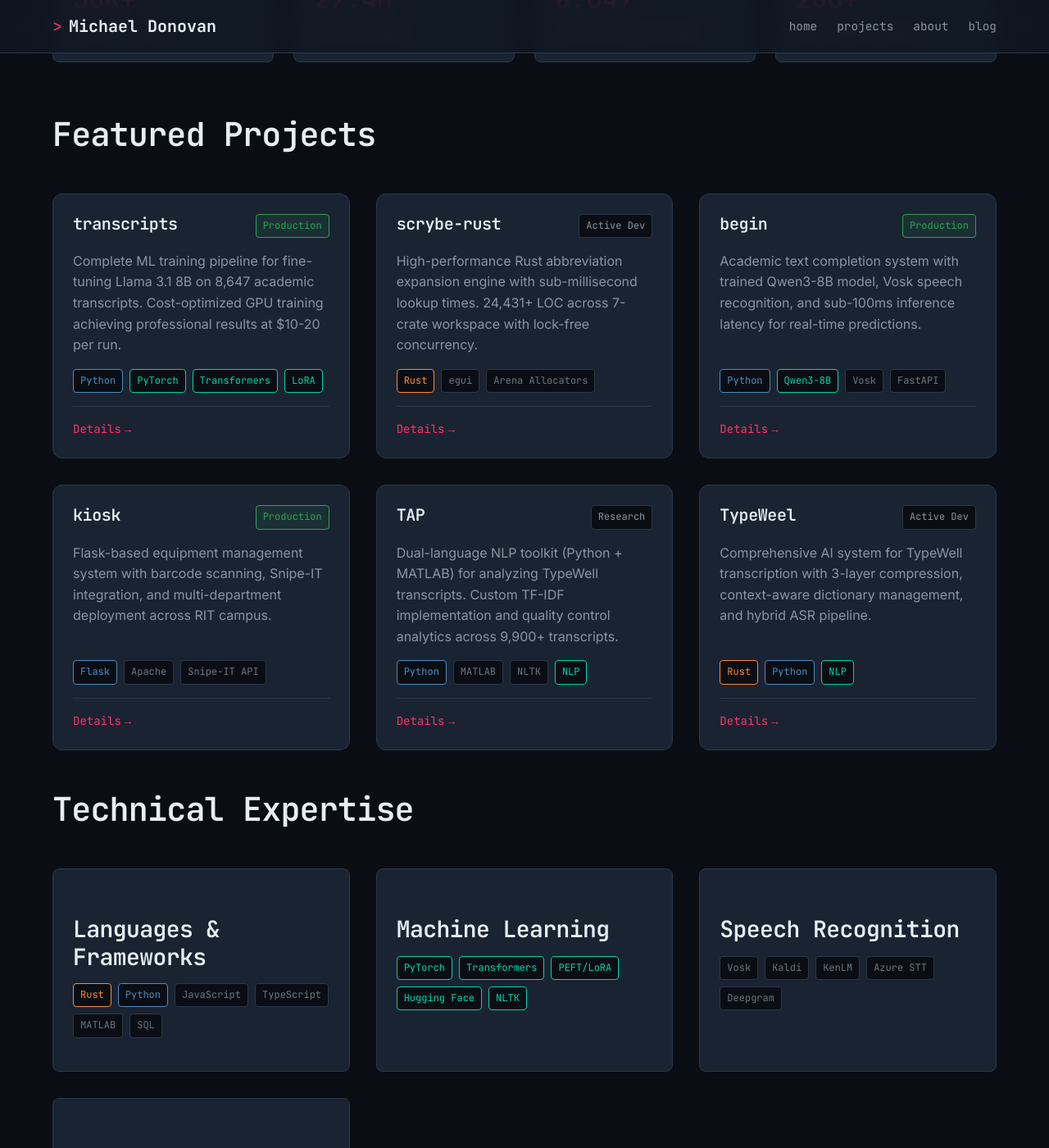
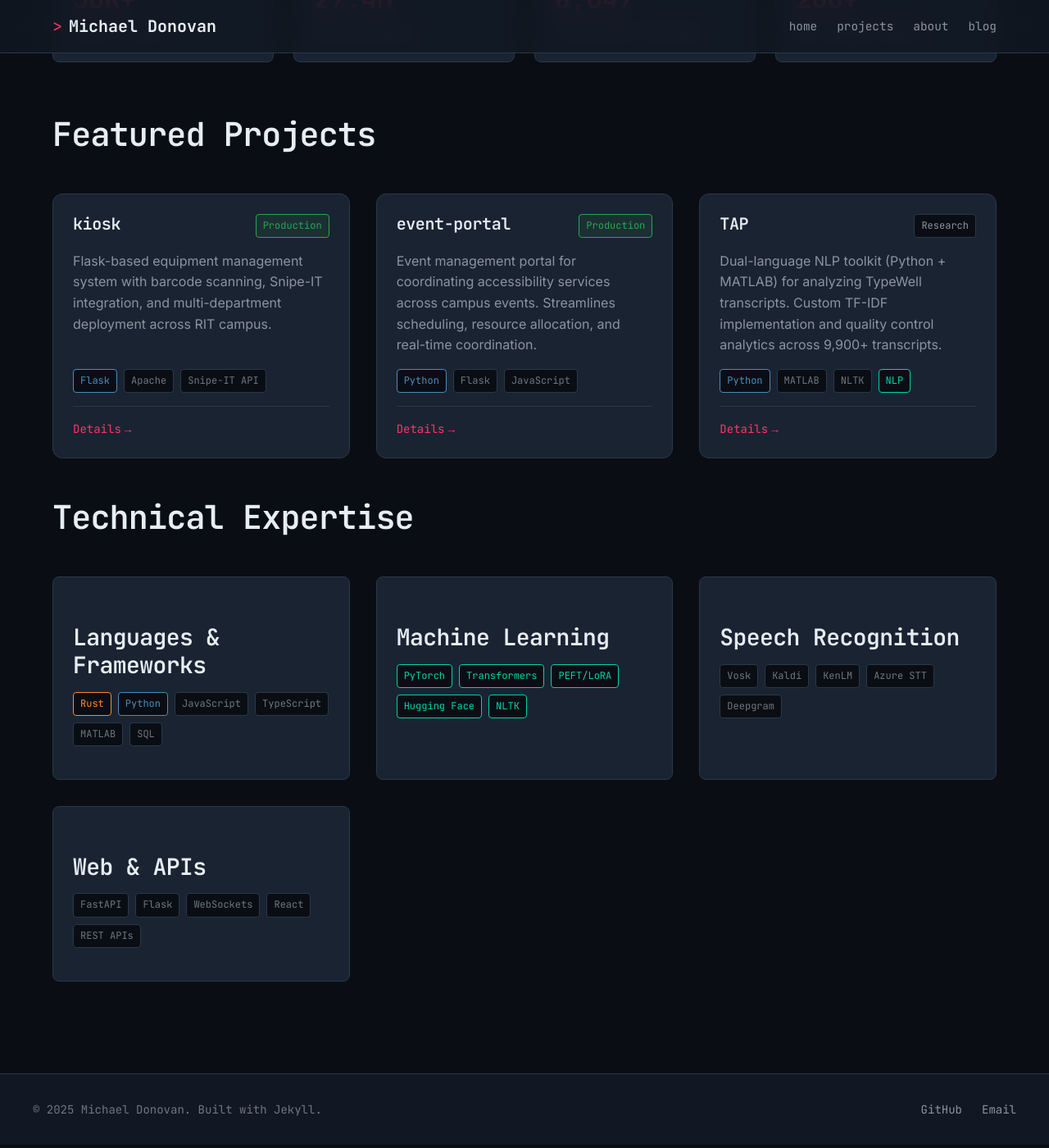
Before and after one commit to mpdnes/mpdnes.github.io, a Jekyll site: the page built from index.html, in a window 1280 px wide and 1400 px high, scrolled down 669 px. Shown: the whole window at 82% size. Built offline with Jekyll 4.4.1, drawn with Linux system fonts in a browser that asks for light colours.

Commit message:
Update featured projects to show only public projects

```diff
--- a/index.html
+++ b/index.html
@@ -44,77 +44,6 @@ title: Home
   <h2>Featured Projects</h2>
 
   <div class="project-grid">
-    <!-- Transcripts ML Pipeline -->
-    <div class="project-card">
-      <div class="project-header">
-        <h3 class="project-title">transcripts</h3>
-        <span class="project-status production">Production</span>
-      </div>
-      <p class="project-description">
-        Complete ML training pipeline for fine-tuning Llama 3.1 8B on 8,647 academic transcripts.
-        Cost-optimized GPU training achieving professional results at $10-20 per run.
-      </p>
-      <div class="project-tech">
-        <span class="tech-tag python">Python</span>
-        <span class="tech-tag ml">PyTorch</span>
-        <span class="tech-tag ml">Transformers</span>
-        <span class="tech-tag ml">LoRA</span>
-      </div>
-      <div class="project-links">
-        <a href="/projects/transcripts/" class="project-link">
-          <span>Details</span>
-          <span>→</span>
-        </a>
-      </div>
-    </div>
-
-    <!-- SCRYBE Rust System -->
-    <div class="project-card">
-      <div class="project-header">
-        <h3 class="project-title">scrybe-rust</h3>
-        <span class="project-status">Active Dev</span>
-      </div>
-      <p class="project-description">
-        High-performance Rust abbreviation expansion engine with sub-millisecond lookup times.
-        24,431+ LOC across 7-crate workspace with lock-free concurrency.
-      </p>
-      <div class="project-tech">
-        <span class="tech-tag rust">Rust</span>
-        <span class="tech-tag">egui</span>
-        <span class="tech-tag">Arena Allocators</span>
-      </div>
-      <div class="project-links">
-        <a href="/projects/scrybe-rust/" class="project-link">
-          <span>Details</span>
-          <span>→</span>
-        </a>
-      </div>
-    </div>
-
-    <!-- BEGIN Text Completion -->
-    <div class="project-card">
-      <div class="project-header">
-        <h3 class="project-title">begin</h3>
-        <span class="project-status production">Production</span>
-      </div>
-      <p class="project-description">
-        Academic text completion system with trained Qwen3-8B model, Vosk speech recognition,
-        and sub-100ms inference latency for real-time predictions.
-      </p>
-      <div class="project-tech">
-        <span class="tech-tag python">Python</span>
-        <span class="tech-tag ml">Qwen3-8B</span>
-        <span class="tech-tag">Vosk</span>
-        <span class="tech-tag">FastAPI</span>
-      </div>
-      <div class="project-links">
-        <a href="/projects/begin/" class="project-link">
-          <span>Details</span>
-          <span>→</span>
-        </a>
-      </div>
-    </div>
-
     <!-- Kiosk Equipment Management -->
     <div class="project-card">
       <div class="project-header">
@@ -132,6 +61,29 @@ title: Home
       </div>
       <div class="project-links">
         <a href="/projects/kiosk/" class="project-link">
+          <span>Details</span>
+          <span>→</span>
+        </a>
+      </div>
+    </div>
+
+    <!-- Event Portal -->
+    <div class="project-card">
+      <div class="project-header">
+        <h3 class="project-title">event-portal</h3>
+        <span class="project-status production">Production</span>
+      </div>
+      <p class="project-description">
+        Event management portal for coordinating accessibility services across campus events.
+        Streamlines scheduling, resource allocation, and real-time coordination.
+      </p>
+      <div class="project-tech">
+        <span class="tech-tag python">Python</span>
+        <span class="tech-tag">Flask</span>
+        <span class="tech-tag">JavaScript</span>
+      </div>
+      <div class="project-links">
+        <a href="/projects/event-portal/" class="project-link">
           <span>Details</span>
           <span>→</span>
         </a>
@@ -156,29 +108,6 @@ title: Home
       </div>
       <div class="project-links">
         <a href="/projects/tap/" class="project-link">
-          <span>Details</span>
-          <span>→</span>
-        </a>
-      </div>
-    </div>
-
-    <!-- TypeWeel AI Assistant -->
-    <div class="project-card">
-      <div class="project-header">
-        <h3 class="project-title">TypeWeel</h3>
-        <span class="project-status">Active Dev</span>
-      </div>
-      <p class="project-description">
-        Comprehensive AI system for TypeWell transcription with 3-layer compression,
-        context-aware dictionary management, and hybrid ASR pipeline.
-      </p>
-      <div class="project-tech">
-        <span class="tech-tag rust">Rust</span>
-        <span class="tech-tag python">Python</span>
-        <span class="tech-tag ml">NLP</span>
-      </div>
-      <div class="project-links">
-        <a href="/projects/typeweel/" class="project-link">
           <span>Details</span>
           <span>→</span>
         </a>
```
Also changed, not shown: about.html (+6 -10 lines).
